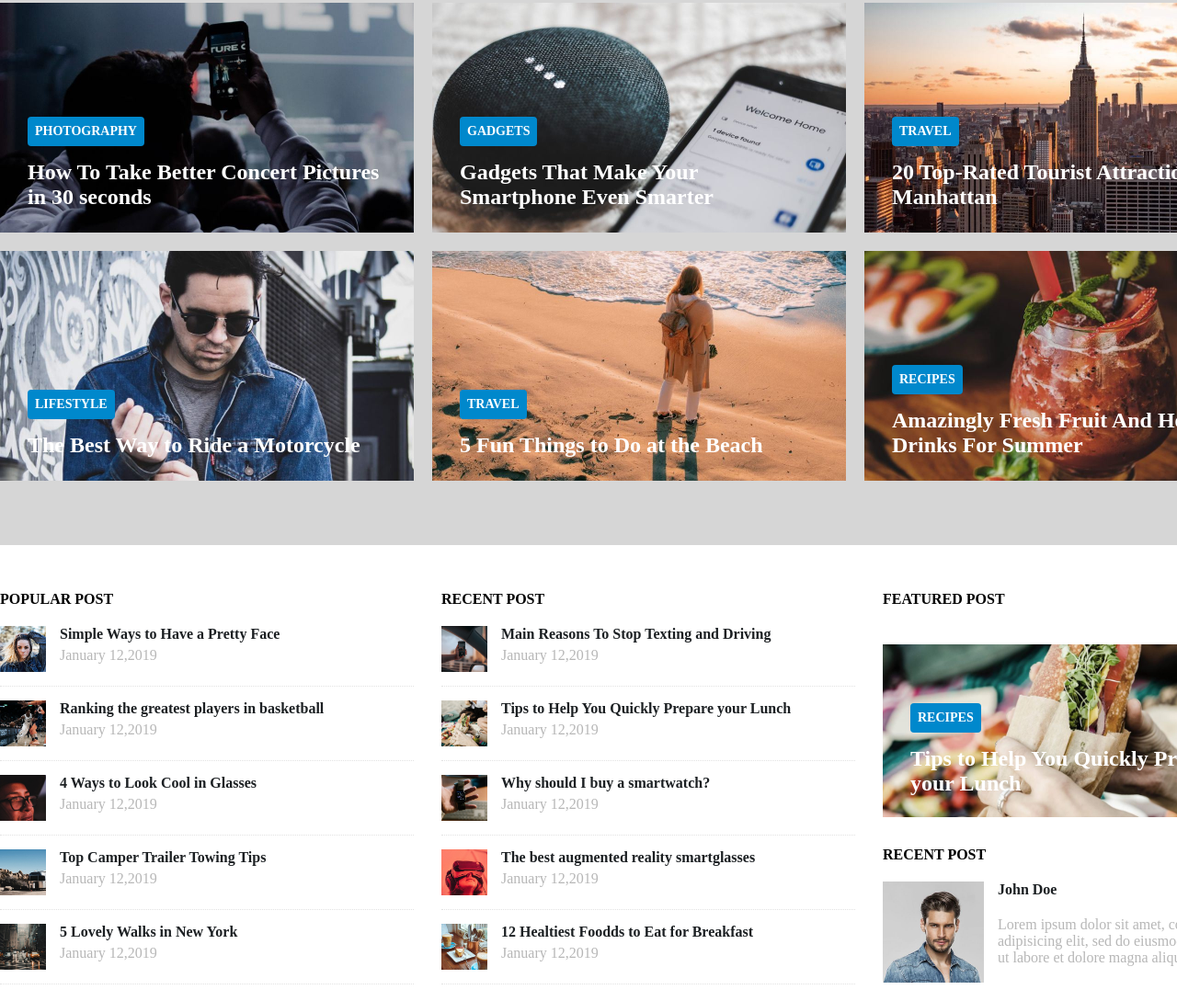
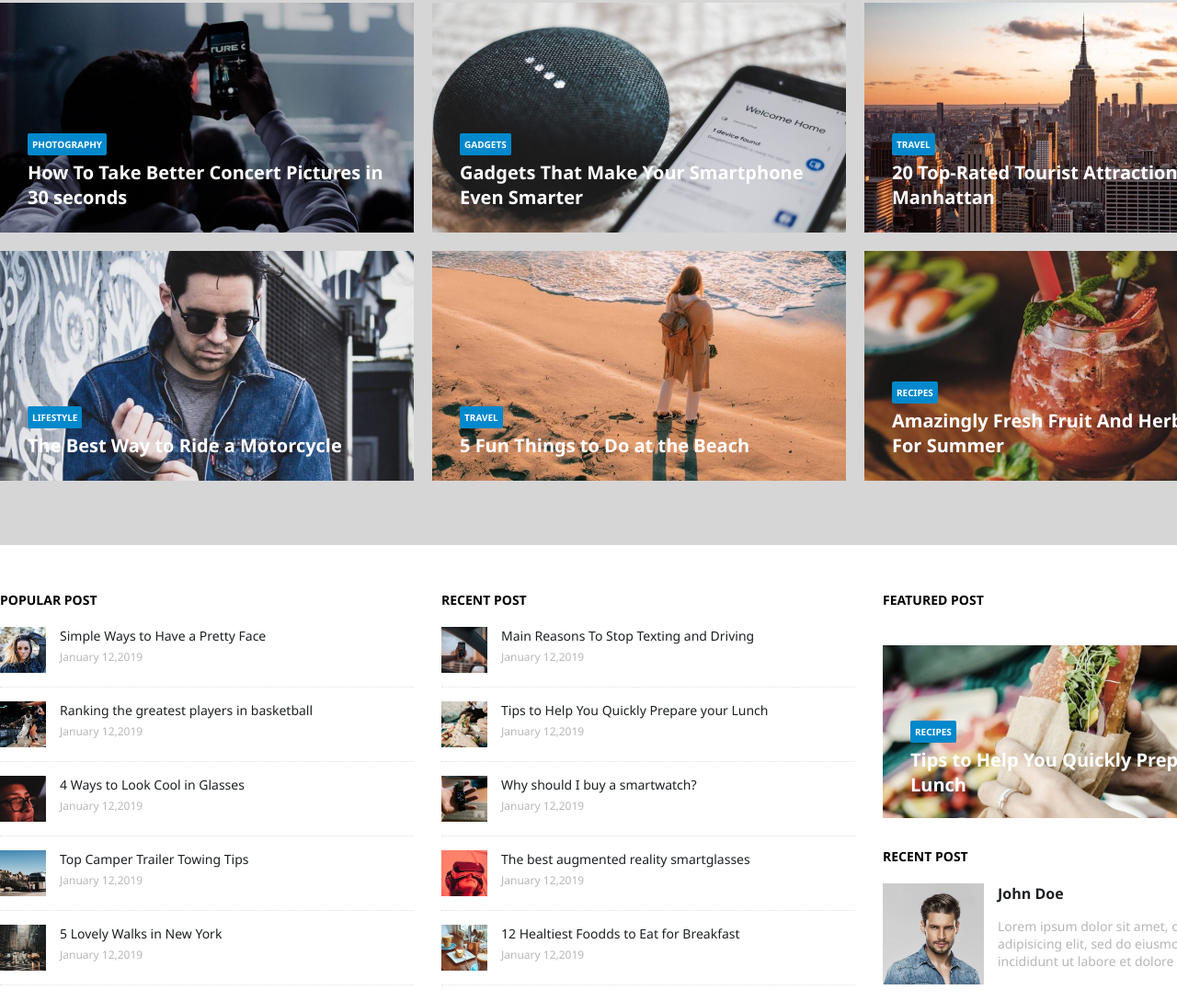
Before and after one commit to simonebresci/proj-html-vuejs, a website: page index.html in a window 1280 px wide. Shown: the part 277-1366 px from the top of the page at 92% size. Drawn offline with nearby package versions, Linux system fonts and the light colour scheme.

Commit message:
font-header + font row-1

```diff
--- a/src/app.scss
+++ b/src/app.scss
@@ -5,6 +5,7 @@
 //******************************************************************************
 
 // ROW 1
+// TODO: font top header
 // TODO: margini card non tornano: messo 20px anzichè 30px;
 // TODO: eliminare margine inferiore dell'ultima riga delle card
 // TODO: hover su icone font-awesome
@@ -38,7 +39,7 @@
   color:$colorTxt1;
   display: inline-block;
   cursor:pointer;
-  font-weight: bold;
+  // font-weight: bold;
   margin-right: 25px;
 }
 
@@ -144,16 +145,17 @@
     }
 
     &-title{
-      font-size: 24px;
+      font-size: 20px;
       font-weight: bold;
       color: $colorTxt1;
     }
 
     &-description{
       display: none;
+      font-size: 16px;
       font-weight: bold;
       color: $colorTxt3;
-      margin-top: 15px;
+      margin-top: 5px;
     }
 
   }
@@ -174,11 +176,13 @@
 // /CARD ARTICLE STYLE 1
 
 @mixin list-title-style-1{
+  font-size: 14px;
   font-weight: bold;
   margin-bottom: 5px;
 }
 
 @mixin list-title-style-2{
+  font-size: 14px;
   color: $colorTxt1;
   font-weight: bold;
   margin-bottom: 5px;
@@ -190,6 +194,7 @@
 
   .article{
     display: flex;
+    font-size: 14px;
     border-bottom: 1px dotted $colorBrd4;
     padding: 15px 0;
 
@@ -199,11 +204,12 @@
 
       &-name{
         color: $colorTxt10;
-        font-weight: bold;
+        // font-weight: bold;
         margin-bottom: 5px;
       }
 
       &-date{
+        font-size:12px;
         color: $colorTxt2;
       }
 
@@ -223,25 +229,25 @@
 @mixin category-label-style-1{
   display: inline-block;
   max-width: 150px;
-  font-size: 14px;
+  font-size: 10px;
   font-weight: bold;
   color: $colorTxt1;
   background-color:  $colorBg5;
-  border-radius: 4px;
-  padding: 8px;
-  margin-bottom: 15px;
+  border-radius: 2px;
+  padding: 5px;
+  margin-bottom: 5px;
 }
 
 @mixin category-label-style-2{
   display: inline-block;
   max-width: 150px;
-  font-size: 14px;
+  font-size: 10px;
   font-weight: bold;
   color: $colorTxt1;
   background-color:  $colorBg13;
-  border-radius: 4px;
-  padding: 8px;
-  margin-bottom: 15px;
+  border-radius: 2px;
+  padding: 5px;
+  margin-bottom: 5px;
 }
 
 
@@ -250,6 +256,7 @@
 
   .article{
     display: flex;
+    font-size: 14px;
     padding: 15px 0;
 
 
@@ -263,6 +270,7 @@
       }
 
       &-date{
+        font-size:12px;
         color: $colorTxt5;
       }
 
@@ -285,6 +293,7 @@
 
   .author{
     display: flex;
+    font-size: 16px;
     padding: 15px 0;
 
     &-text{
@@ -293,10 +302,11 @@
       &-name{
         color: $colorTxt10;
         font-weight: bold;
-        margin-bottom: 20px;
+        margin-bottom: 15px;
       }
 
       &-description{
+        font-size: 14px;
         color: $colorTxt2;
       }
 
@@ -387,6 +397,7 @@
   box-sizing: border-box;
   padding: 0px;
   margin: 0px;
+  font-family:"Segoe UI", Roboto;
 }
 
 
@@ -412,8 +423,10 @@ h1,h2,h3 {
     @include content-style;
 
     &-navbar{
+
       li{
         @include menu-inline-li-light-style-1;
+        font-size: 14px;
       }
 
       li:hover{
@@ -463,6 +476,7 @@ h1,h2,h3 {
     &-menu{
       li{
         @include menu-inline-li-dark-style-1;
+        font-size: 14px;
       }
       li:hover{
         @include hover-standard-style1;
@@ -664,6 +678,7 @@ h1,h2,h3 {
       .menu-dark{
         @include menu-dark-style-1;
 
+
         &-highlight{
           cursor:pointer;
         }
```
Also changed, not shown: index.html (+1 -1 lines), dist/app.css, img/reference/reference_edited/fonts/header-1.png (added), img/reference/reference_edited/fonts/header-2.png (added), img/reference/reference_edited/fonts/header-3.png (added).
